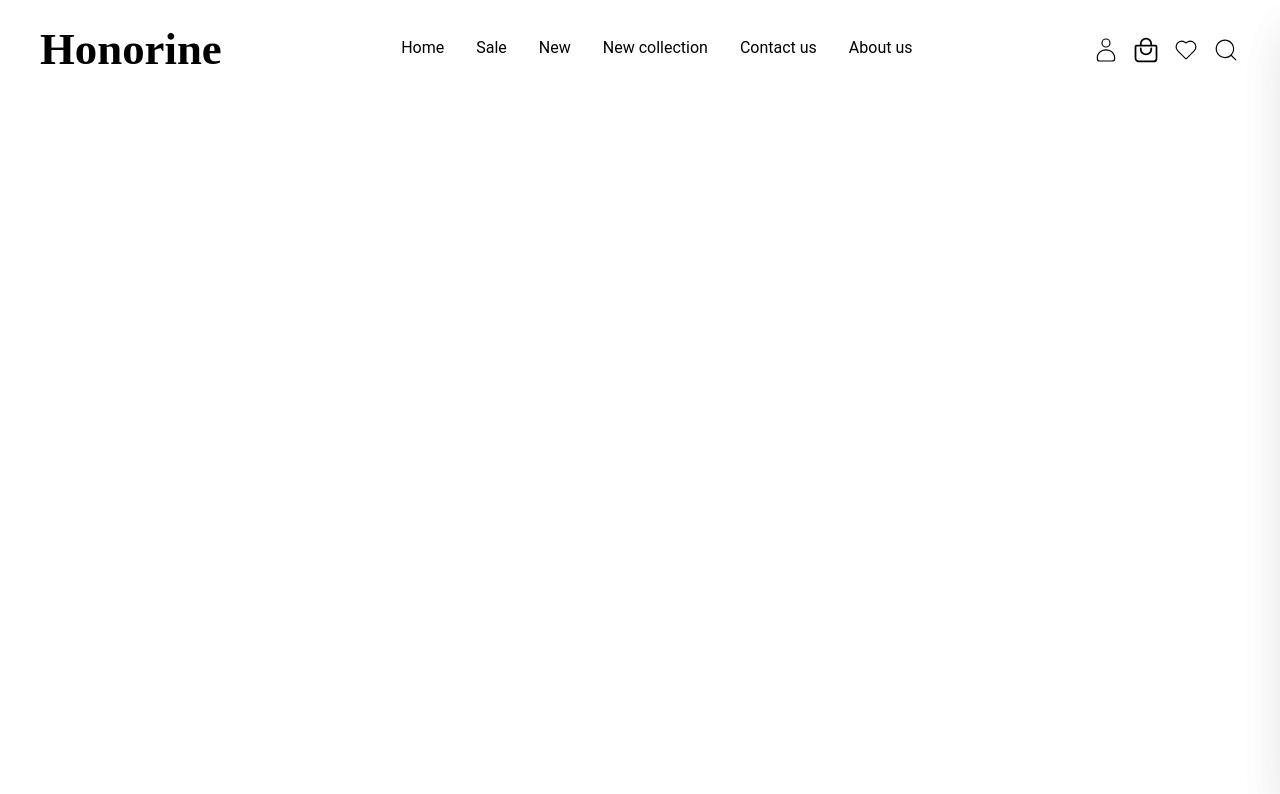
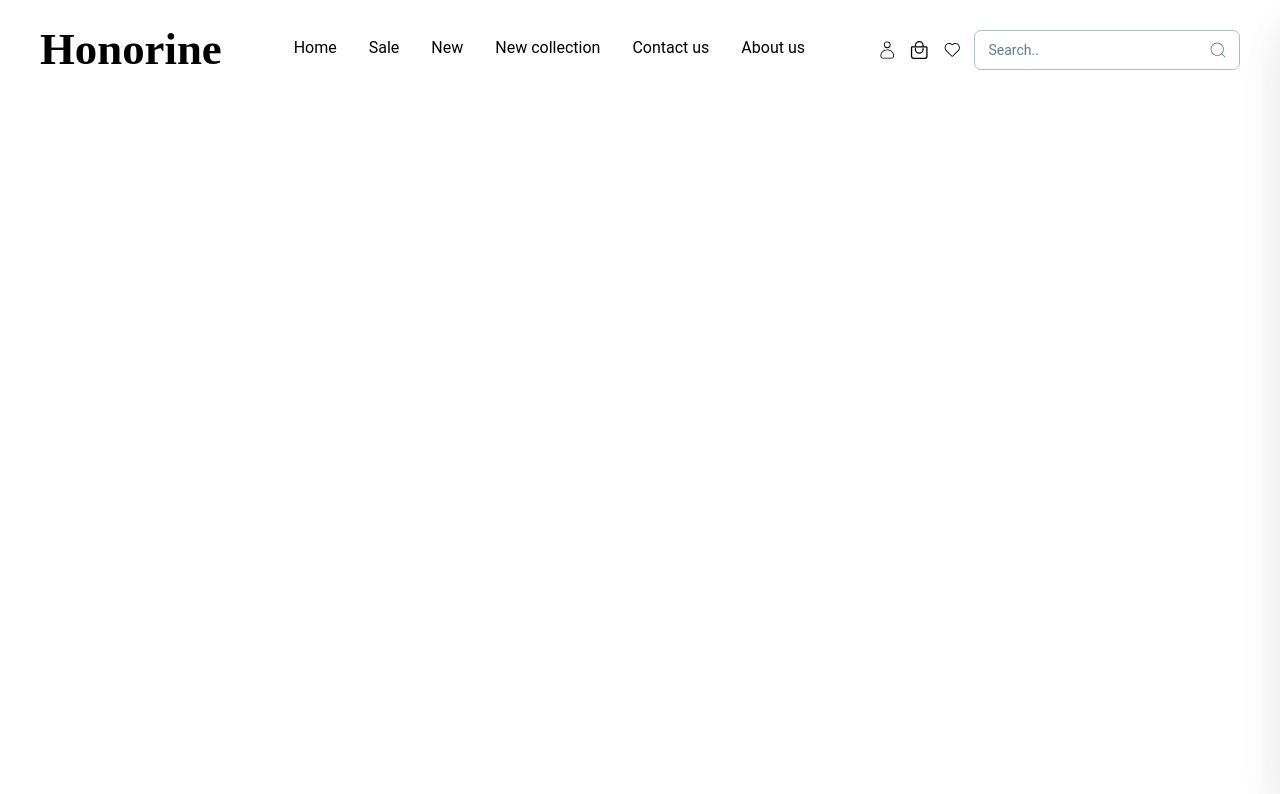
Before and after one commit to klvncj/honorine, a React (Vite) app: page / in a window 1280 px wide. Shown: the top 794 px of the page. Built offline with nearby package versions, Linux system fonts and the light colour scheme; a web font is replaced by a local one.

Commit message:
finished the nav bar -- frontend

```diff
--- a/src/components/NavBar.jsx
+++ b/src/components/NavBar.jsx
@@ -46,12 +46,11 @@ function Menu() {
       <CiUser size={28} className="cursor-pointer"/>
       </Tooltip>
       <DrawerCart/>
-      {/* <IoBagHandleOutline size={28} className="cursor-pointer" /> */}
       <Tooltip content="Wish list">
       <CiHeart size={28} className="cursor-pointer" />
     </Tooltip>
       <DrawerMenu/>
-      <CiSearch size={28} className="cursor-pointer hidden md:block"/>
+      <Input label="Search.." className="hidden lg:block" icon={<CiSearch size={20} className="cursor-pointer"/>} />
       </div>
   );
 }
```
Also changed, not shown: src/todo.txt (added).
